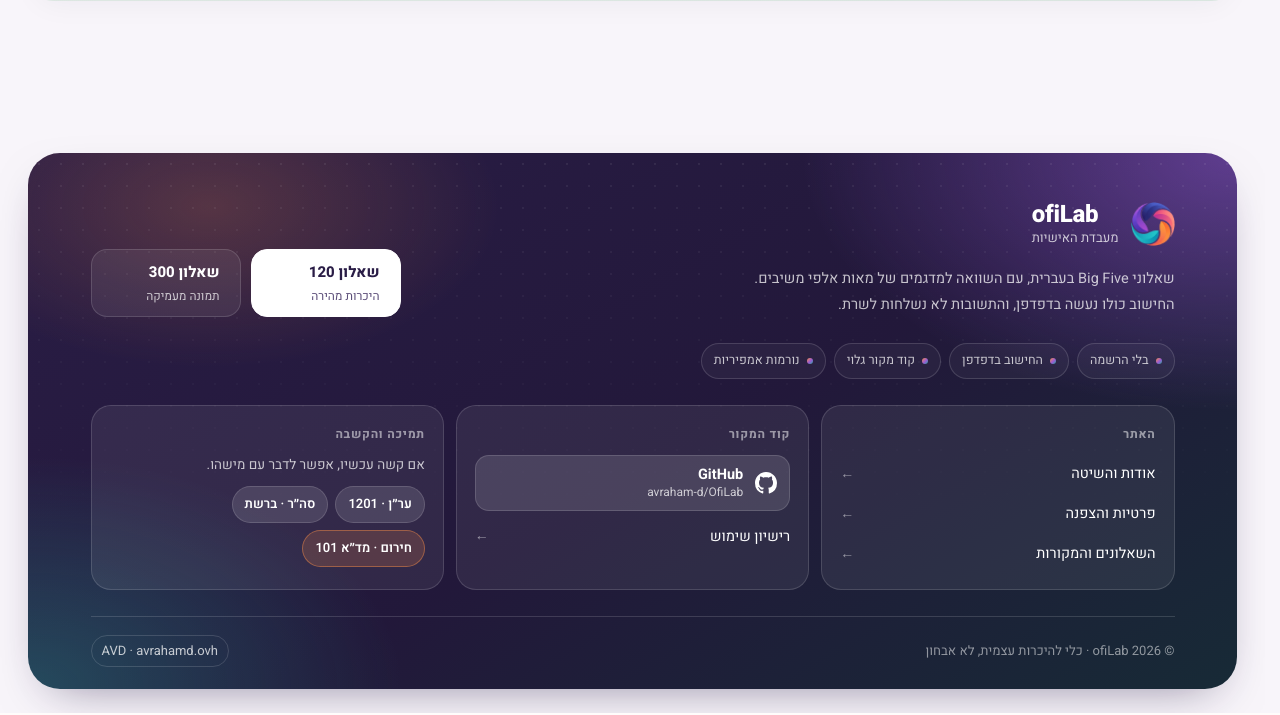
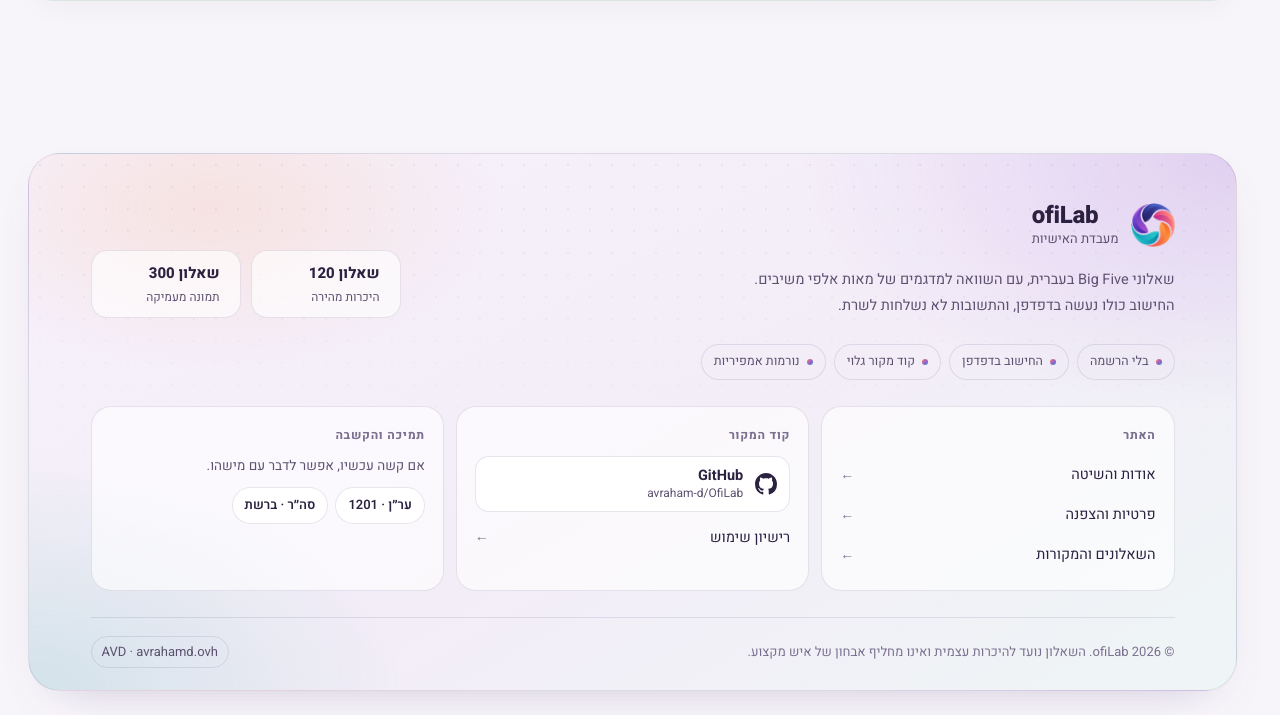
Before and after one commit to avraham-d/OfiLab, a PHP site: page / in a window 1280 px wide. Shown: the part 2549-3264 px from the top of the page. Run offline with PHP 8.4, Linux system fonts and the light colour scheme.

Commit message:
Footer: light in the light theme, clearer questionnaire buttons
- The footer follows the theme.
- The questionnaire buttons look alike and show saved progress or results.
- Support links only; clearer disclaimer.

```diff
--- a/assets/calm.css
+++ b/assets/calm.css
@@ -608,11 +608,23 @@ html[data-ai="off"] :is(.ai-inline-action,#resultsAiFab,#openResultsAiMain,#resu
    brand and the two questionnaires, principle badges, three cards (site, source code, support)
    and a bottom bar. Used on index.php and about.html; the same look in light and dark. */
 html[data-ofilab-design="calm-v2"] footer.page-footer.ofi-site-footer{
-  --ff-ink:#fff;--ff-soft:rgba(255,255,255,.74);--ff-faint:rgba(255,255,255,.52);
-  --ff-line:rgba(255,255,255,.14);--ff-glass:rgba(255,255,255,.07);--ff-glass-2:rgba(255,255,255,.12);
+  --ff-ink:#2b2140;--ff-soft:#5d5170;--ff-faint:#7b7090;
+  --ff-line:rgba(70,48,110,.12);--ff-line-strong:rgba(111,80,138,.45);
+  --ff-glass:rgba(255,255,255,.62);--ff-glass-2:rgba(255,255,255,.9);--ff-dot:rgba(70,48,110,.07);
   display:block;width:auto;max-width:none;margin:clamp(40px,6vw,72px) clamp(10px,2.5vw,28px) clamp(10px,2.5vw,24px);padding:0;
   position:relative;overflow:hidden;isolation:isolate;text-align:start;color:var(--ff-soft);
-  border:0;border-radius:clamp(22px,3vw,32px);box-shadow:0 18px 50px -24px rgba(30,16,60,.55);
+  border:1px solid var(--ff-line);border-radius:clamp(22px,3vw,32px);box-shadow:0 18px 50px -30px rgba(70,48,110,.35);
+  background:
+    radial-gradient(60% 80% at 100% 0%,rgba(154,92,214,.20),transparent 60%),
+    radial-gradient(50% 70% at 0% 100%,rgba(38,166,154,.16),transparent 62%),
+    radial-gradient(40% 50% at 15% 10%,rgba(247,140,72,.14),transparent 60%),
+    linear-gradient(150deg,#f7f1fb 0%,#f3edf8 55%,#eef5f5 100%);
+}
+html[data-ofilab-design="calm-v2"][data-theme="dark"] footer.page-footer.ofi-site-footer{
+  --ff-ink:#fff;--ff-soft:rgba(255,255,255,.74);--ff-faint:rgba(255,255,255,.52);
+  --ff-line:rgba(255,255,255,.14);--ff-line-strong:rgba(255,255,255,.4);
+  --ff-glass:rgba(255,255,255,.07);--ff-glass-2:rgba(255,255,255,.12);--ff-dot:rgba(255,255,255,.07);
+  border-color:transparent;box-shadow:0 18px 50px -24px rgba(30,16,60,.55);
   background:
     radial-gradient(60% 80% at 100% 0%,rgba(146,92,214,.55),transparent 60%),
     radial-gradient(50% 70% at 0% 100%,rgba(38,166,154,.35),transparent 62%),
@@ -620,7 +632,7 @@ html[data-ofilab-design="calm-v2"] footer.page-footer.ofi-site-footer{
     linear-gradient(150deg,#2a1d46 0%,#22183a 55%,#172a36 100%);
 }
 html[data-ofilab-design="calm-v2"] footer.page-footer.ofi-site-footer::before{content:"";position:absolute;inset:0;z-index:-1;pointer-events:none;
-  background-image:radial-gradient(rgba(255,255,255,.07) 1px,transparent 1px);background-size:22px 22px;
+  background-image:radial-gradient(var(--ff-dot) 1px,transparent 1px);background-size:22px 22px;
   mask-image:linear-gradient(180deg,#000,transparent 70%);-webkit-mask-image:linear-gradient(180deg,#000,transparent 70%);}
 html[data-ofilab-design="calm-v2"] footer.page-footer.ofi-site-footer .ofi-footer-inner{display:block;width:min(1180px,100%);margin:0 auto;padding:clamp(26px,4vw,48px) clamp(18px,4vw,48px) 0;box-sizing:border-box;}
 html[data-ofilab-design="calm-v2"] footer.page-footer.ofi-site-footer a{color:var(--ff-ink);text-decoration:none;}
@@ -638,10 +650,7 @@ html[data-ofilab-design="calm-v2"] footer.page-footer.ofi-site-footer .ofi-foote
   transition:background-color .15s ease,transform .15s ease,border-color .15s ease;}
 html[data-ofilab-design="calm-v2"] footer.page-footer.ofi-site-footer .ofi-footer-btn strong{font-size:15px;font-weight:750;color:var(--ff-ink);}
 html[data-ofilab-design="calm-v2"] footer.page-footer.ofi-site-footer .ofi-footer-btn small{font-size:12px;color:var(--ff-soft);}
-html[data-ofilab-design="calm-v2"] footer.page-footer.ofi-site-footer .ofi-footer-btn.is-primary{background:#fff;border-color:#fff;}
-html[data-ofilab-design="calm-v2"] footer.page-footer.ofi-site-footer .ofi-footer-btn.is-primary strong{color:#2a1d46;}
-html[data-ofilab-design="calm-v2"] footer.page-footer.ofi-site-footer .ofi-footer-btn.is-primary small{color:#5b4d78;}
-html[data-ofilab-design="calm-v2"] footer.page-footer.ofi-site-footer .ofi-footer-btn:is(:hover,:focus-visible){transform:translateY(-2px);border-color:rgba(255,255,255,.4);}
+html[data-ofilab-design="calm-v2"] footer.page-footer.ofi-site-footer .ofi-footer-btn:is(:hover,:focus-visible){transform:translateY(-2px);border-color:var(--ff-line-strong);}
 html[data-ofilab-design="calm-v2"] footer.page-footer.ofi-site-footer .ofi-footer-badges{display:flex;flex-wrap:wrap;gap:8px;margin:26px 0 0;padding:0;list-style:none;}
 html[data-ofilab-design="calm-v2"] footer.page-footer.ofi-site-footer .ofi-footer-badges li{display:inline-flex;align-items:center;gap:7px;padding:6px 12px;border-radius:999px;border:1px solid var(--ff-line);
   font-size:12.5px;color:var(--ff-soft);background:rgba(255,255,255,.04);}
@@ -655,22 +664,21 @@ html[data-ofilab-design="calm-v2"] footer.page-footer.ofi-site-footer .ofi-foote
 html[data-ofilab-design="calm-v2"] footer.page-footer.ofi-site-footer .ofi-footer-links a:is(:hover,:focus-visible){background:var(--ff-glass-2);}
 html[data-ofilab-design="calm-v2"] footer.page-footer.ofi-site-footer .ofi-footer-links a:is(:hover,:focus-visible)::after{transform:translateX(-3px);color:var(--ff-ink);}
 html[data-ofilab-design="calm-v2"] footer.page-footer.ofi-site-footer .ofi-footer-repo{display:flex;align-items:center;gap:12px;margin:0 0 6px;padding:10px 12px;border-radius:14px;background:var(--ff-glass-2);border:1px solid var(--ff-line);}
-html[data-ofilab-design="calm-v2"] footer.page-footer.ofi-site-footer .ofi-footer-repo:is(:hover,:focus-visible){border-color:rgba(255,255,255,.4);}
+html[data-ofilab-design="calm-v2"] footer.page-footer.ofi-site-footer .ofi-footer-repo:is(:hover,:focus-visible){border-color:var(--ff-line-strong);}
 html[data-ofilab-design="calm-v2"] footer.page-footer.ofi-site-footer .ofi-footer-repo .ofi-footer-icon{flex:none;width:22px;height:22px;fill:currentColor;color:var(--ff-ink);}
 html[data-ofilab-design="calm-v2"] footer.page-footer.ofi-site-footer .ofi-footer-repo span{display:flex;flex-direction:column;line-height:1.3;}
 html[data-ofilab-design="calm-v2"] footer.page-footer.ofi-site-footer .ofi-footer-repo strong{font-size:14.5px;color:var(--ff-ink);}
 html[data-ofilab-design="calm-v2"] footer.page-footer.ofi-site-footer .ofi-footer-repo small{font-size:12px;color:var(--ff-soft);text-align:start;}
 html[data-ofilab-design="calm-v2"] footer.page-footer.ofi-site-footer .ofi-footer-support-lead{margin:0 0 10px;font-size:13.5px;line-height:1.6;color:var(--ff-soft);}
 html[data-ofilab-design="calm-v2"] footer.page-footer.ofi-site-footer .ofi-footer-chips{display:flex;flex-wrap:wrap;gap:7px;margin:0;padding:0;list-style:none;}
-html[data-ofilab-design="calm-v2"] footer.page-footer.ofi-site-footer .ofi-footer-chips :is(a,span){display:inline-flex;align-items:center;min-height:36px;padding:6px 12px;border-radius:999px;font-size:13px;font-weight:600;
+html[data-ofilab-design="calm-v2"] footer.page-footer.ofi-site-footer .ofi-footer-chips a{display:inline-flex;align-items:center;min-height:36px;padding:6px 12px;border-radius:999px;font-size:13px;font-weight:600;
   color:var(--ff-ink);background:var(--ff-glass-2);border:1px solid var(--ff-line);}
-html[data-ofilab-design="calm-v2"] footer.page-footer.ofi-site-footer .ofi-footer-chips a:is(:hover,:focus-visible){border-color:rgba(255,255,255,.45);}
-html[data-ofilab-design="calm-v2"] footer.page-footer.ofi-site-footer .ofi-footer-chips .is-urgent{background:rgba(247,140,72,.18);border-color:rgba(247,140,72,.45);}
+html[data-ofilab-design="calm-v2"] footer.page-footer.ofi-site-footer .ofi-footer-chips a:is(:hover,:focus-visible){border-color:var(--ff-line-strong);}
 html[data-ofilab-design="calm-v2"] footer.page-footer.ofi-site-footer .ofi-footer-bottom{display:flex;flex-wrap:wrap;align-items:center;justify-content:space-between;gap:8px 20px;margin:26px 0 0;padding:18px 0 22px;border-top:1px solid var(--ff-line);}
 html[data-ofilab-design="calm-v2"] footer.page-footer.ofi-site-footer .ofi-footer-bottom p{margin:0;font-size:13px;color:var(--ff-faint);}
 html[data-ofilab-design="calm-v2"] footer.page-footer.ofi-site-footer .ofi-footer-avd{font-size:13px;color:var(--ff-soft);padding:4px 10px;border-radius:999px;border:1px solid var(--ff-line);}
-html[data-ofilab-design="calm-v2"] footer.page-footer.ofi-site-footer .ofi-footer-avd:is(:hover,:focus-visible){color:var(--ff-ink);border-color:rgba(255,255,255,.4);}
-html[data-ofilab-design="calm-v2"] footer.page-footer.ofi-site-footer :focus-visible{outline:2px solid #fff;outline-offset:2px;}
+html[data-ofilab-design="calm-v2"] footer.page-footer.ofi-site-footer .ofi-footer-avd:is(:hover,:focus-visible){color:var(--ff-ink);border-color:var(--ff-line-strong);}
+html[data-ofilab-design="calm-v2"] footer.page-footer.ofi-site-footer :focus-visible{outline:2px solid var(--ff-ink);outline-offset:2px;}
 @media (max-width:900px){
   html[data-ofilab-design="calm-v2"] footer.page-footer.ofi-site-footer .ofi-footer-cards{grid-template-columns:1fr 1fr;}
   html[data-ofilab-design="calm-v2"] footer.page-footer.ofi-site-footer .ofi-footer-card.is-support{grid-column:1 / -1;}
@@ -859,3 +867,12 @@ html[data-ofilab-design="calm-v2"] .peer-again{justify-self:start;min-height:44p
 }
 html[data-ofilab-design="calm-v2"] .peer-list li{display:flex;flex-wrap:wrap;align-items:baseline;gap:2px 8px;}
 html[data-ofilab-design="calm-v2"] .peer-list-vals{margin-inline-start:auto;}
+html[data-ofilab-design="calm-v2"] footer.page-footer.ofi-site-footer .ofi-footer-btn.has-progress{border-color:var(--ff-line-strong);background:var(--ff-glass-2);}
+html[data-ofilab-design="calm-v2"] footer.page-footer.ofi-site-footer .ofi-footer-btn.has-progress small{display:inline-flex;align-items:center;gap:6px;color:var(--ff-ink);}
+html[data-ofilab-design="calm-v2"] footer.page-footer.ofi-site-footer .ofi-footer-btn.has-progress small::before{content:"";width:7px;height:7px;border-radius:50%;background:#4cc2b6;}
+@media (max-width:560px){
+  html[data-ofilab-design="calm-v2"] footer.page-footer.ofi-site-footer .ofi-footer-badges{display:grid;grid-template-columns:1fr 1fr;}
+  html[data-ofilab-design="calm-v2"] footer.page-footer.ofi-site-footer .ofi-footer-badges li{justify-content:center;}
+}
+html[data-ofilab-design="calm-v2"] footer.page-footer.ofi-site-footer .ofi-footer-btn.has-progress small::before{background:#2b8f86;}
+html[data-ofilab-design="calm-v2"][data-theme="dark"] footer.page-footer.ofi-site-footer .ofi-footer-btn.has-progress small::before{background:#4cc2b6;}
--- a/index.php
+++ b/index.php
@@ -968,8 +968,8 @@ if (PHP_SAPI !== 'cli' && ($_SERVER['REQUEST_METHOD'] ?? 'GET') === 'GET') {
         <p class="ofi-footer-tagline">שאלוני Big Five בעברית, עם השוואה למדגמים של מאות אלפי משיבים. החישוב כולו נעשה בדפדפן, והתשובות לא נשלחות לשרת.</p>
       </div>
       <div class="ofi-footer-cta">
-        <a class="ofi-footer-btn is-primary" href="./"><strong>שאלון 120</strong><small>היכרות מהירה</small></a>
-        <a class="ofi-footer-btn" href="./?len=300"><strong>שאלון 300</strong><small>תמונה מעמיקה</small></a>
+        <a class="ofi-footer-btn" href="./" data-inventory="120"><strong>שאלון 120</strong><small>היכרות מהירה</small></a>
+        <a class="ofi-footer-btn" href="./?len=300" data-inventory="300"><strong>שאלון 300</strong><small>תמונה מעמיקה</small></a>
       </div>
     </div>
     <ul class="ofi-footer-badges" aria-label="עקרונות האתר">
@@ -1000,12 +1000,11 @@ if (PHP_SAPI !== 'cli' && ($_SERVER['REQUEST_METHOD'] ?? 'GET') === 'GET') {
         <ul class="ofi-footer-chips">
           <li><a href="https://www.eran.org.il/online-emotional-help/" target="_blank" rel="noopener noreferrer" aria-label="ער״ן, 1201 — מעבר לאתר סיוע חיצוני">ער״ן · 1201</a></li>
           <li><a href="https://sahar.org.il/" target="_blank" rel="noopener noreferrer" aria-label="סה״ר — מעבר לאתר סיוע חיצוני">סה״ר · ברשת</a></li>
-          <li><span class="is-urgent">חירום · מד״א 101</span></li>
         </ul>
       </nav>
     </div>
     <div class="ofi-footer-bottom">
-      <p>© <?= date('Y') ?> <span dir="ltr">ofiLab</span> · כלי להיכרות עצמית, לא אבחון</p>
+      <p>© <?= date('Y') ?> <span dir="ltr">ofiLab</span>. השאלון נועד להיכרות עצמית ואינו מחליף אבחון של איש מקצוע.</p>
       <a class="ofi-footer-avd" href="https://avrahamd.ovh/" target="_blank" rel="noopener noreferrer" aria-label="AVD, מעבר לאתר avrahamd.ovh"><span dir="ltr">AVD · avrahamd.ovh</span></a>
     </div>
   </div>
@@ -1483,6 +1482,7 @@ if (PHP_SAPI !== 'cli' && ($_SERVER['REQUEST_METHOD'] ?? 'GET') === 'GET') {
   <script src="./assets/extended-journey.js"></script>
   <script src="./assets/password-strength.js"></script>
   <script src="./assets/peer-compare.js"></script>
+  <script src="./assets/footer-status.js"></script>
   <script src="./assets/personality.js"></script>
   <script src="./assets/qrcode-generator.js"></script>
   <script>if(typeof qrcode==="function")window.qrcode=qrcode;</script>
```
Also changed, not shown: about.html (+3 -4 lines), assets/footer-status.js (added, +31 -0 lines), README.md.
